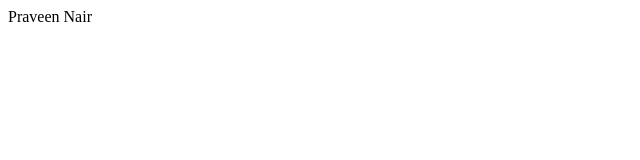
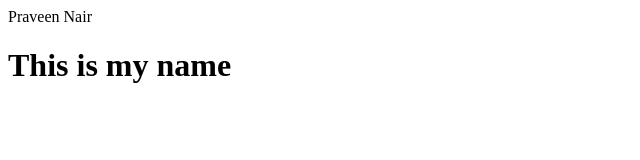
Before and after one commit to Praveen3697/FrontEnd1, a plain HTML site: page basics/class1.html in a window 1280 px wide. Shown: the whole page, without its empty margins (0-640 px from the left). Drawn offline with Linux system fonts and the light colour scheme.

Commit message:
added name

```diff
--- a/basics/class1.html
+++ b/basics/class1.html
@@ -9,5 +9,6 @@
     <body>
         <!-- body -->
         Praveen Nair
+        <h1>This is my name</h1>
     </body>
 </html>
```
